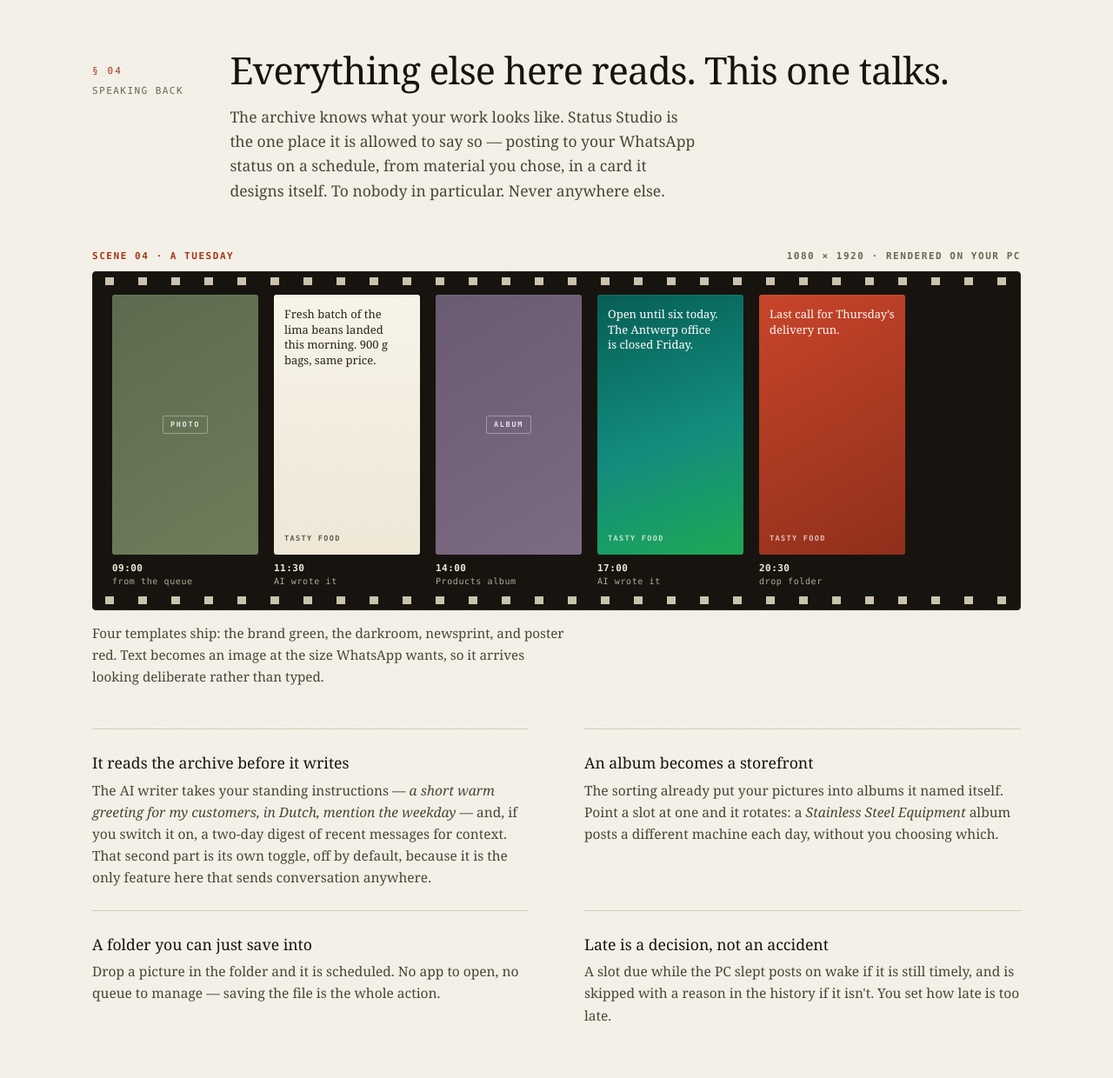
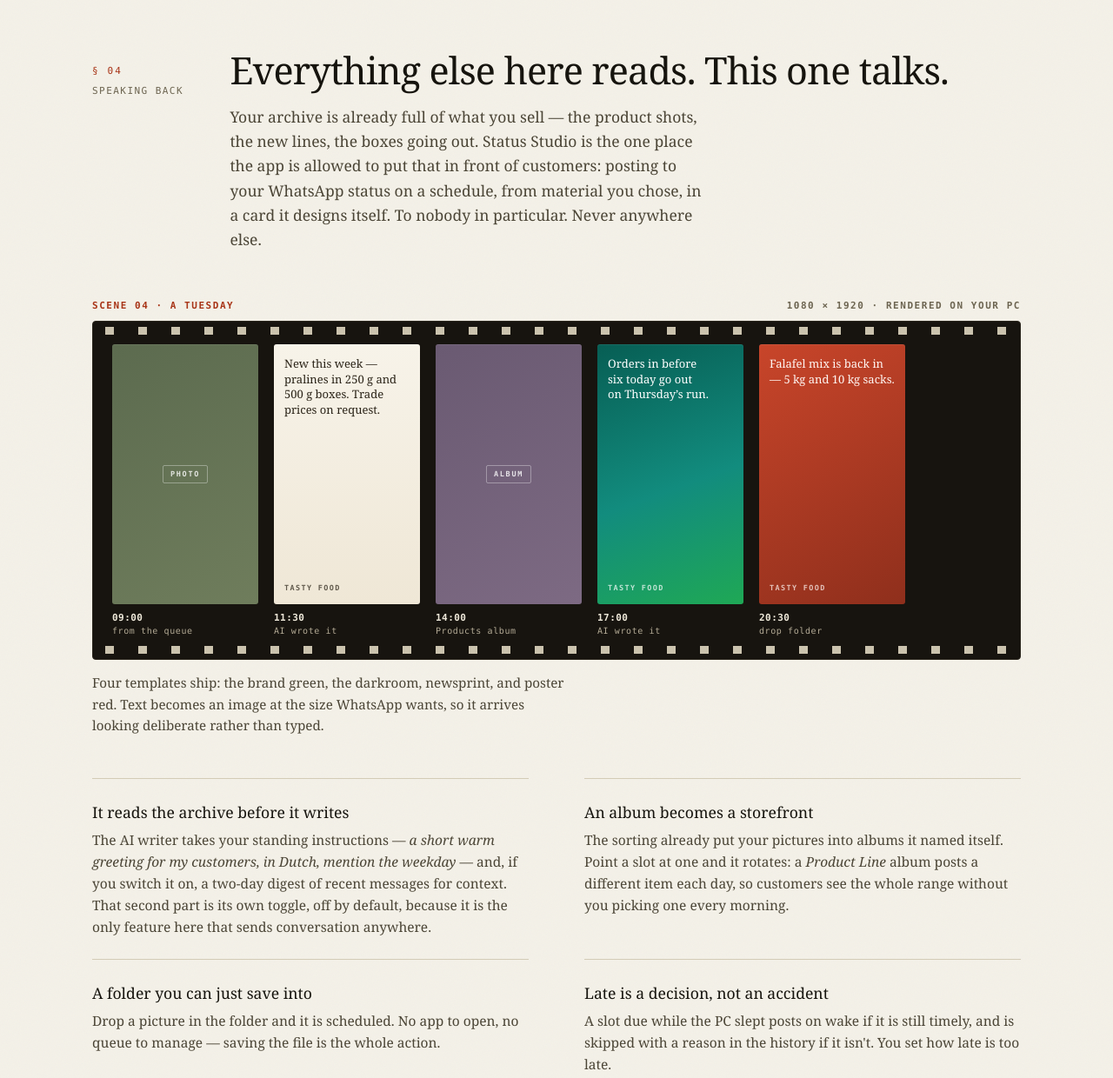
Before and after one commit to tasty-foods/whatsbackup, an Electron app: page docs/index.html in a window 1280 px wide. Shown: the part 4720-5960 px from the top of the page at 87% size. Drawn offline with Linux system fonts and the light colour scheme; no server answers.

Commit message:
Point § 04 at customers, not suppliers
The filmstrip was written in the wrong half of the business. A status is a
shop window: it goes out to customers. The cards were announcing goods
arriving from suppliers — a batch landing, office hours — and the album
example rotated stainless steel equipment, which is bought, not sold.

The day now reads as selling. A new line with trade prices, the cut-off
for Thursday's run, a product back in stock. The album that becomes a
storefront is a product line, and the intro says plainly that the archive
is already full of what you sell.

Nothing about the design changed. It was pointed the wrong way.

```diff
--- a/docs/index.html
+++ b/docs/index.html
@@ -352,7 +352,7 @@
       <p class="marker">§ 04 <span>Speaking back</span></p>
       <div>
         <h2>Everything else here reads. This one talks.</h2>
-        <p>The archive knows what your work looks like. Status Studio is the one place it is allowed to say so — posting to your WhatsApp status on a schedule, from material you chose, in a card it designs itself. To nobody in particular. Never anywhere else.</p>
+        <p>Your archive is already full of what you sell — the product shots, the new lines, the boxes going out. Status Studio is the one place the app is allowed to put that in front of customers: posting to your WhatsApp status on a schedule, from material you chose, in a card it designs itself. To nobody in particular. Never anywhere else.</p>
       </div>
     </div>
 
@@ -373,7 +373,7 @@
 
         <div class="reel-frame">
           <div class="reel-card is-paper">
-            <p class="reel-line">Fresh batch of the lima beans landed this morning. 900&nbsp;g bags, same price.</p>
+            <p class="reel-line">New this week — pralines in 250&nbsp;g and 500&nbsp;g boxes. Trade prices on request.</p>
             <p class="reel-sig">Tasty Food</p>
           </div>
           <div class="reel-foot"><b>11:30</b><span>AI wrote it</span></div>
@@ -388,7 +388,7 @@
 
         <div class="reel-frame">
           <div class="reel-card is-gradient">
-            <p class="reel-line">Open until six today. The Antwerp office is closed Friday.</p>
+            <p class="reel-line">Orders in before six today go out on Thursday&rsquo;s run.</p>
             <p class="reel-sig">Tasty Food</p>
           </div>
           <div class="reel-foot"><b>17:00</b><span>AI wrote it</span></div>
@@ -396,7 +396,7 @@
 
         <div class="reel-frame">
           <div class="reel-card is-bold">
-            <p class="reel-line">Last call for Thursday&rsquo;s delivery run.</p>
+            <p class="reel-line">Falafel mix is back in — 5&nbsp;kg and 10&nbsp;kg sacks.</p>
             <p class="reel-sig">Tasty Food</p>
           </div>
           <div class="reel-foot"><b>20:30</b><span>drop folder</span></div>
@@ -413,7 +413,7 @@
       </div>
       <div>
         <dt>An album becomes a storefront</dt>
-        <dd>The sorting already put your pictures into albums it named itself. Point a slot at one and it rotates: a <em>Stainless Steel Equipment</em> album posts a different machine each day, without you choosing which.</dd>
+        <dd>The sorting already put your pictures into albums it named itself. Point a slot at one and it rotates: a <em>Product Line</em> album posts a different item each day, so customers see the whole range without you picking one every morning.</dd>
       </div>
       <div>
         <dt>A folder you can just save into</dt>
```
